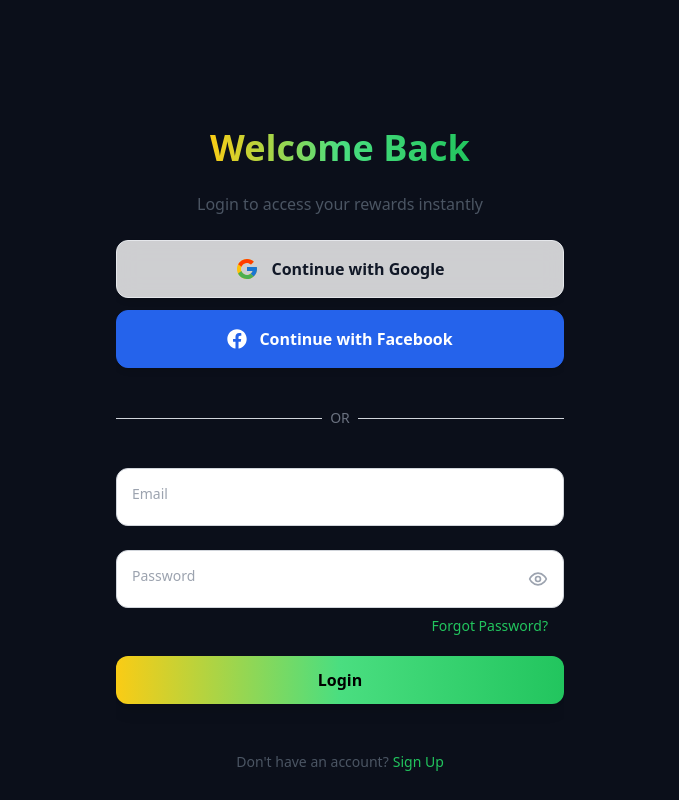
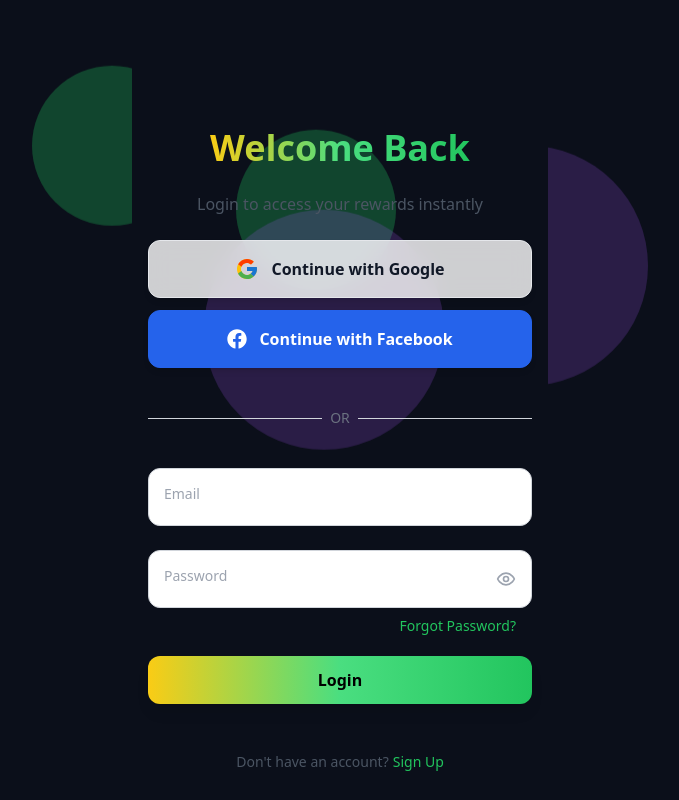
Before and after one commit to tool63/cashin, a Next.js app: page /login in a window 1280 px wide. Shown: the whole page, without its empty margins (300-979 px from the left). Built offline with nearby package versions, Linux system fonts and the light colour scheme.

Commit message:
Update layout.tsx

```diff
--- a/app/(auth)/layout.tsx
+++ b/app/(auth)/layout.tsx
@@ -8,8 +8,15 @@ interface AuthLayoutProps {
 
 export default function AuthLayout({ children }: AuthLayoutProps) {
   return (
-    <div className="relative w-full min-h-screen bg-[#0B0F1A] overflow-x-hidden">
-      <div className="relative w-full max-w-md mx-auto flex flex-col items-start pt-12 sm:pt-16">
+    <div className="relative w-full min-h-screen bg-[#0B0F1A] overflow-x-hidden overscroll-x-none">
+      {/* Floating blobs container */}
+      <div className="absolute inset-0 overflow-x-hidden pointer-events-none">
+        <div className="absolute top-20 left-1/4 w-40 h-40 bg-green-500 opacity-30 rounded-full animate-float" />
+        <div className="absolute top-40 right-1/4 w-60 h-60 bg-purple-500 opacity-20 rounded-full animate-float animation-delay-2000" />
+      </div>
+
+      {/* Main content */}
+      <div className="relative w-full max-w-md mx-auto flex flex-col items-start pt-12 sm:pt-16 px-4">
         {children}
       </div>
     </div>
```
